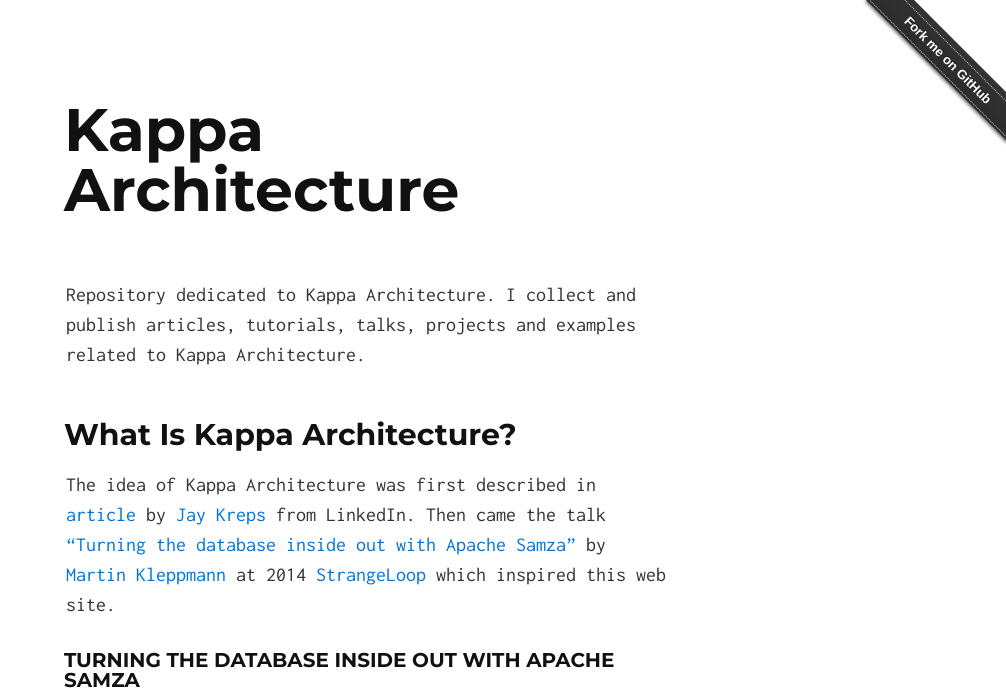
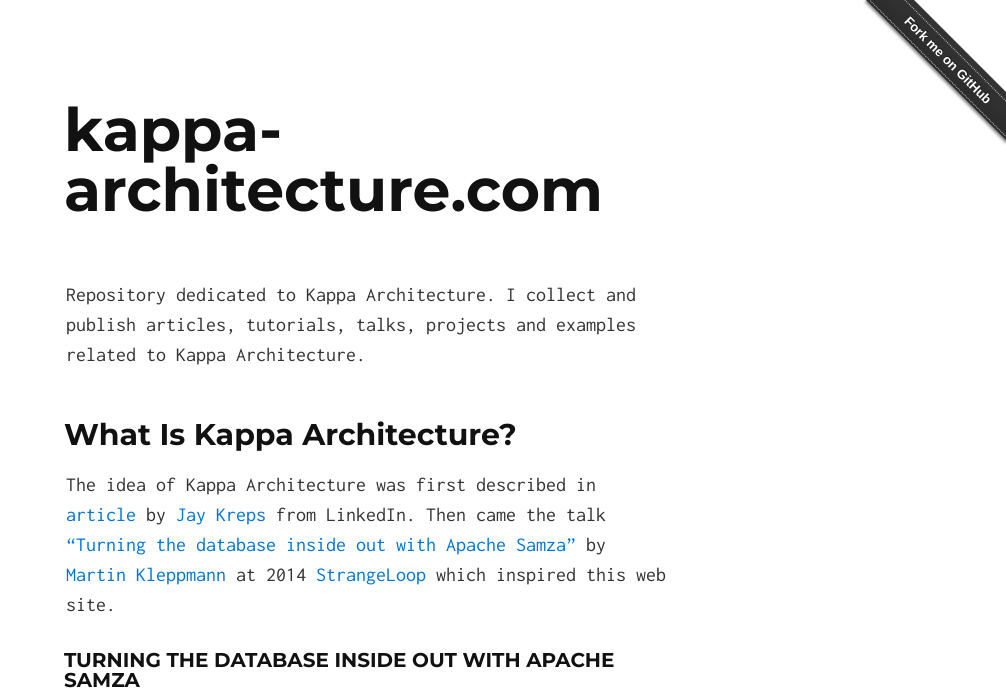
Before and after one commit to milinda/kappa-architecture.com, a Jekyll site: the page built from index.html, in a window 1280 px wide. Shown: the top 700 px of the page, without its empty margins (274-1280 px from the left). Built offline with Jekyll 4.4.1, drawn with Linux system fonts in a browser that asks for light colours; grey boxes are pictures that could not be loaded.

Commit message:
change the site title.

```diff
--- a/_config.yml
+++ b/_config.yml
@@ -1,4 +1,4 @@
 title_tag_text: Kappa Architecture - Where Every Thing Is A Stream
-h1_tag_text: Kappa Architecture
+h1_tag_text: kappa-architecture.com
 
 exclude: ["Procfile", "Gruntfile.js", "README.md", "package.json", "CNAME", "node_modules"]
```
